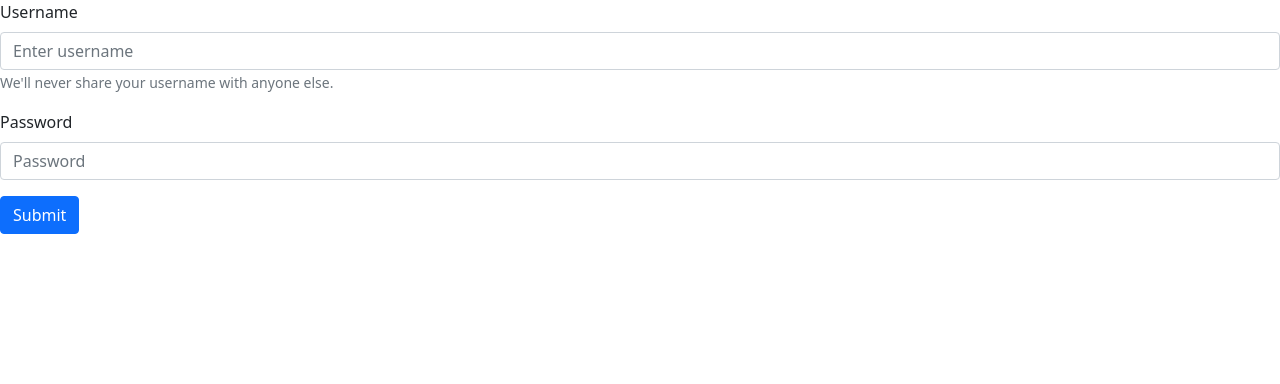
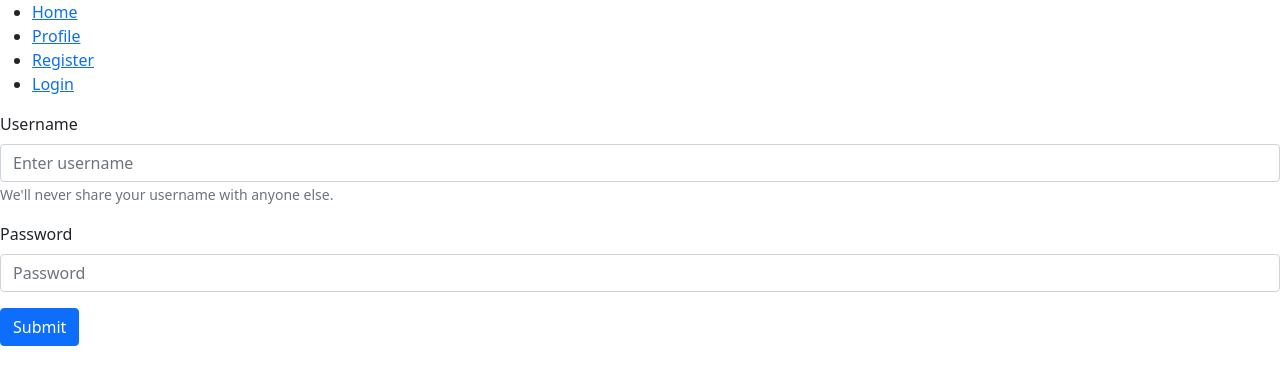
Before and after one commit to Colemassey/dcc-youtube-clone, a React (Create React App) app: page / in a window 1280 px wide. Shown: the top 384 px of the page. Built offline with nearby package versions, Linux system fonts and the light colour scheme.

Commit message:
Created navigationBar component. Connected Navigation Bar to app.js

```diff
--- a/package.json
+++ b/package.json
@@ -7,6 +7,7 @@
     "@testing-library/react": "^12.1.3",
     "@testing-library/user-event": "^13.5.0",
     "bootstrap": "^5.1.3",
+    "jwt-decode": "^3.1.2",
     "react": "^17.0.2",
     "react-bootstrap": "^2.1.2",
     "react-dom": "^17.0.2",
--- a/src/App.js
+++ b/src/App.js
@@ -1,29 +1,33 @@
-import { Routes, Route } from 'react-router-dom'
-import {useEffect, useState} from 'react'
-import LoginForm from './Components/LoginForm/LoginForm'
-import 'bootstrap/dist/css/bootstrap.min.css'
+import { Routes, Route } from 'react-router-dom';
+import React, {useEffect, useState} from 'react';
+import LoginForm from './Components/LoginForm/LoginForm';
+import 'bootstrap/dist/css/bootstrap.min.css';
+import NavigationBar from './Components/NavigationBar/NavigationBar';
+import jwt_decode from 'jwt-decode';
 
 function App() {
 
-  // const [user, setUser] = useState(null)
+  const [user, setUser] = useState(null)
 
-  // useEffect(() => {
+  useEffect(() => {
 
-  //   const jwt = localStorage.getItem('token');
-  //   try {
-  //     const decodedUser = jwt_decode(jwt);
-  //     setUser(decodedUser);
+    const jwt = localStorage.getItem('token');
+    try {
+      const decodedUser = jwt_decode(jwt);
+      setUser(decodedUser);
 
-  //   } catch { }
-  // }, [])
+    } catch { }
+  }, [])
 
 
   return (
-    <div className="App">
-      {/* <Nav/> */}
-      <Routes>
-        <Route path="/" element={<LoginForm />} />
-      </Routes>
+    <div>
+      <NavigationBar user={user} />
+      <div>
+        <Routes>
+          <Route path="/" element={<LoginForm />} />
+        </Routes>
+      </div>
     </div>
   );
 }
--- a/src/Components/NavigationBar/NavigationBar.jsx
+++ b/src/Components/NavigationBar/NavigationBar.jsx
@@ -0,0 +1,37 @@
+import React from 'react';
+import {Link} from 'react-router-dom'
+
+const NavigationBar = ({ user }) => {
+    return(
+        <div>
+            {user && <h4>Welcome {user.username}</h4>}
+            <ul>
+                <li>
+                    <Link to='/'>Home</Link>
+                </li>
+                <li>
+                    <Link to='/profile'>Profile</Link>
+                </li>
+                {!user &&
+                    <React.Fragment>
+                        <li>
+                            <Link to='/register'>Register</Link>
+                        </li>
+                        <li>
+                            <Link to='?login'>Login</Link>
+                        </li>
+                    </React.Fragment>
+                }
+                {user &&
+                    <React.Fragment>
+                        <li>
+                            <Link to ='/logout'>Logout</Link>
+                        </li>
+                    </React.Fragment>
+                }
+            </ul>
+        </div>
+     );
+}
+
+export default NavigationBar;
```
Also changed, not shown: 1 other file (tests, documents, lock files or other folders).
